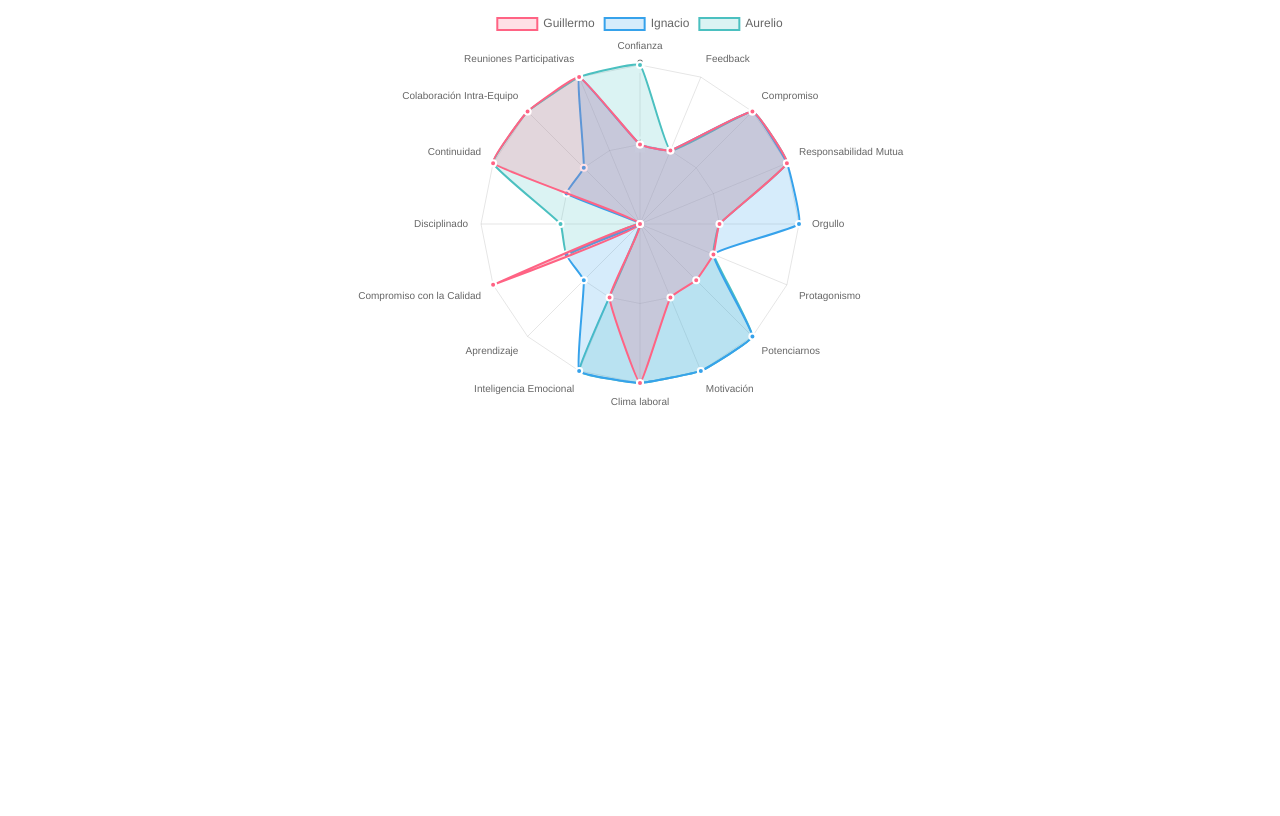
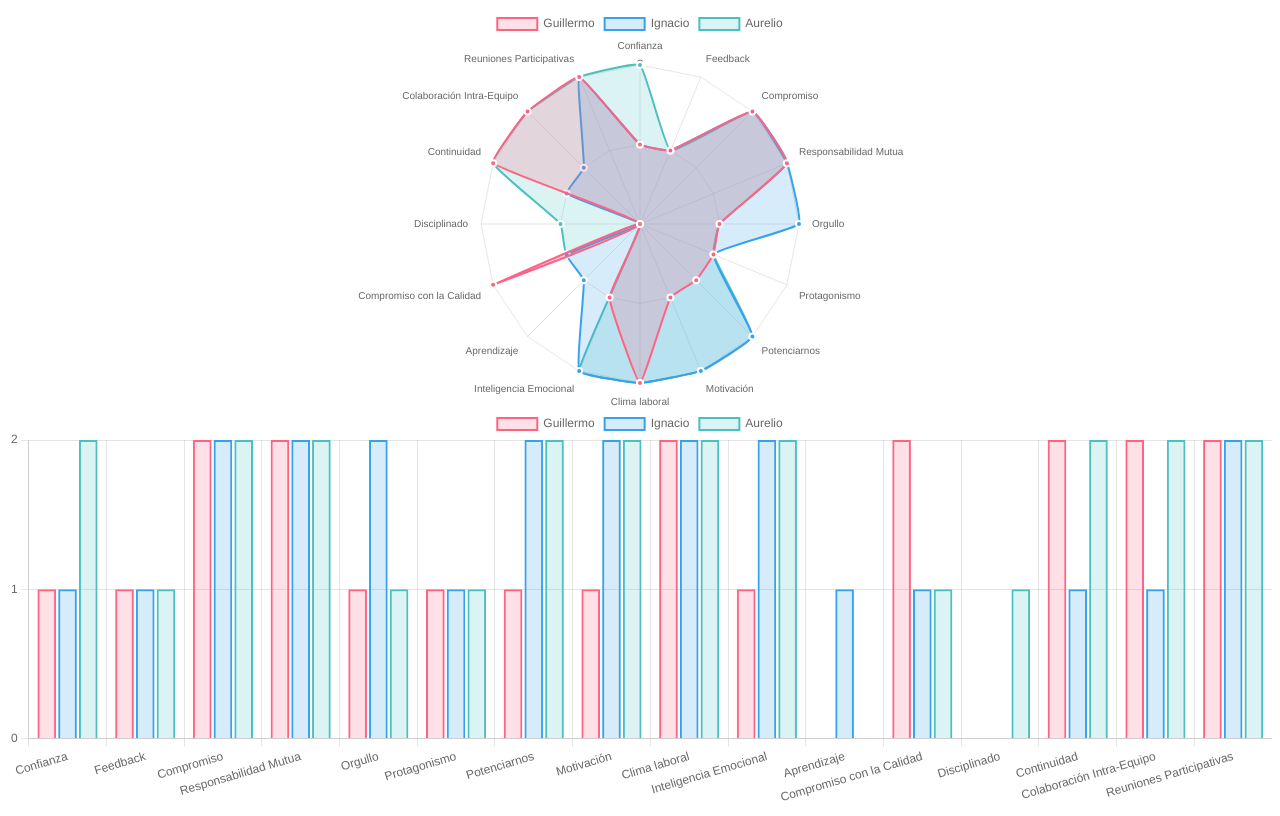
Before and after one commit to Ignaciosck/Ignaciosck.github.io, a plain HTML site: page index.html in a window 1280 px wide. Drawn offline with nearby package versions, Linux system fonts and the light colour scheme.

Commit message:
Update index.html

```diff
--- a/index.html
+++ b/index.html
@@ -7,7 +7,12 @@
   <script src="https://cdn.jsdelivr.net/npm/chart.js"></script>
 </head>
 <body>
+<div>
   <canvas id="radarChart" width="400" height="400"></canvas>
+  </div>
+  <div>
+    <canvas id="lineChart" width="400" height="400"></canvas>
+</div>
 
   <script>
     const data = {
@@ -74,8 +79,25 @@
         }
       }
     };
+	const config2 = {
+      type: 'bar',
+      data: data,
+      options: {
+        maintainAspectRatio: false,
+        responsive: true,
+        scale: {
+          ticks: {
+            stepSize: 1,
+            max: 3,
+            min: 0
+          }
+        }
+      }
+    };
 
     var myRadarChart = new Chart(document.getElementById('radarChart'), config);
+	var myLineChart = new Chart(document.getElementById('lineChart'), config2);
+
   </script>
 </body>
 </html>
```
